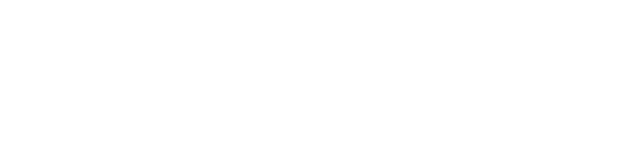
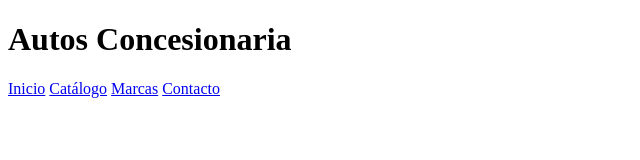
Before and after one commit to CarlosToupeira/Concesionaria, a plain HTML site: page frontend/index.html in a window 1280 px wide. Shown: the whole page, without its empty margins (0-640 px from the left). Drawn offline with Linux system fonts and the light colour scheme.

Commit message:
Feature/Added homepage header

```diff
--- a/frontend/index.html
+++ b/frontend/index.html
@@ -3,9 +3,27 @@
 <head>
     <meta charset="UTF-8">
     <meta name="viewport" content="width=device-width, initial-scale=1.0">
-    <title>Document</title>
+    <title>Concesionaria</title>
 </head>
 <body>
+    <header>
+        <div>
+            <h1>Autos Concesionaria</h1>
+        </div>
+        <nav>
+            <a href="#">Inicio</a>
+            <a href="#">Catálogo</a>
+            <a href="#">Marcas</a>
+            <a href="#">Contacto</a>
+        </nav>
+    </header>
 
+    <main>
+
+    </main>
+
+    <footer>
+
+    </footer>
 </body>
 </html>
```
